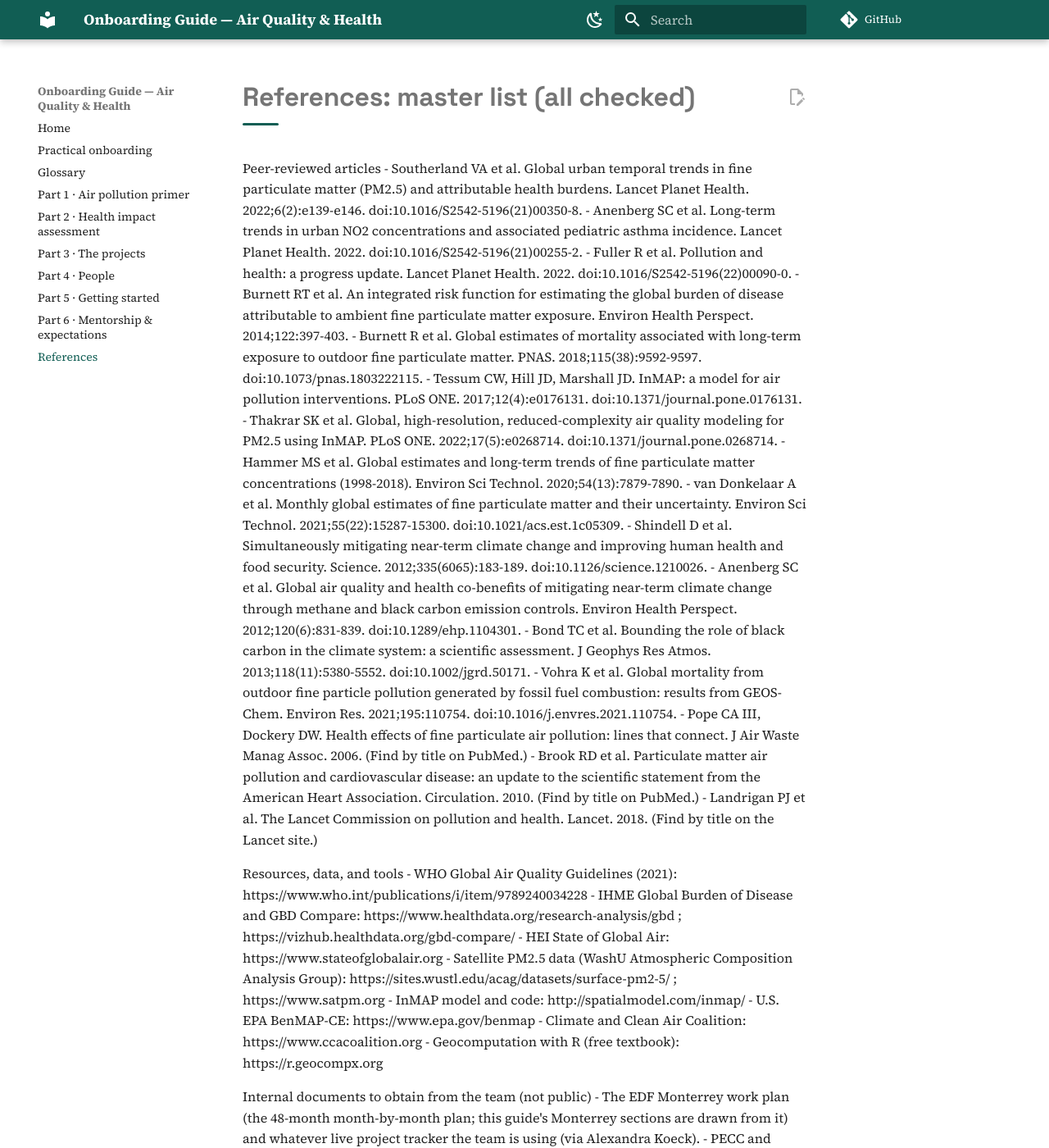
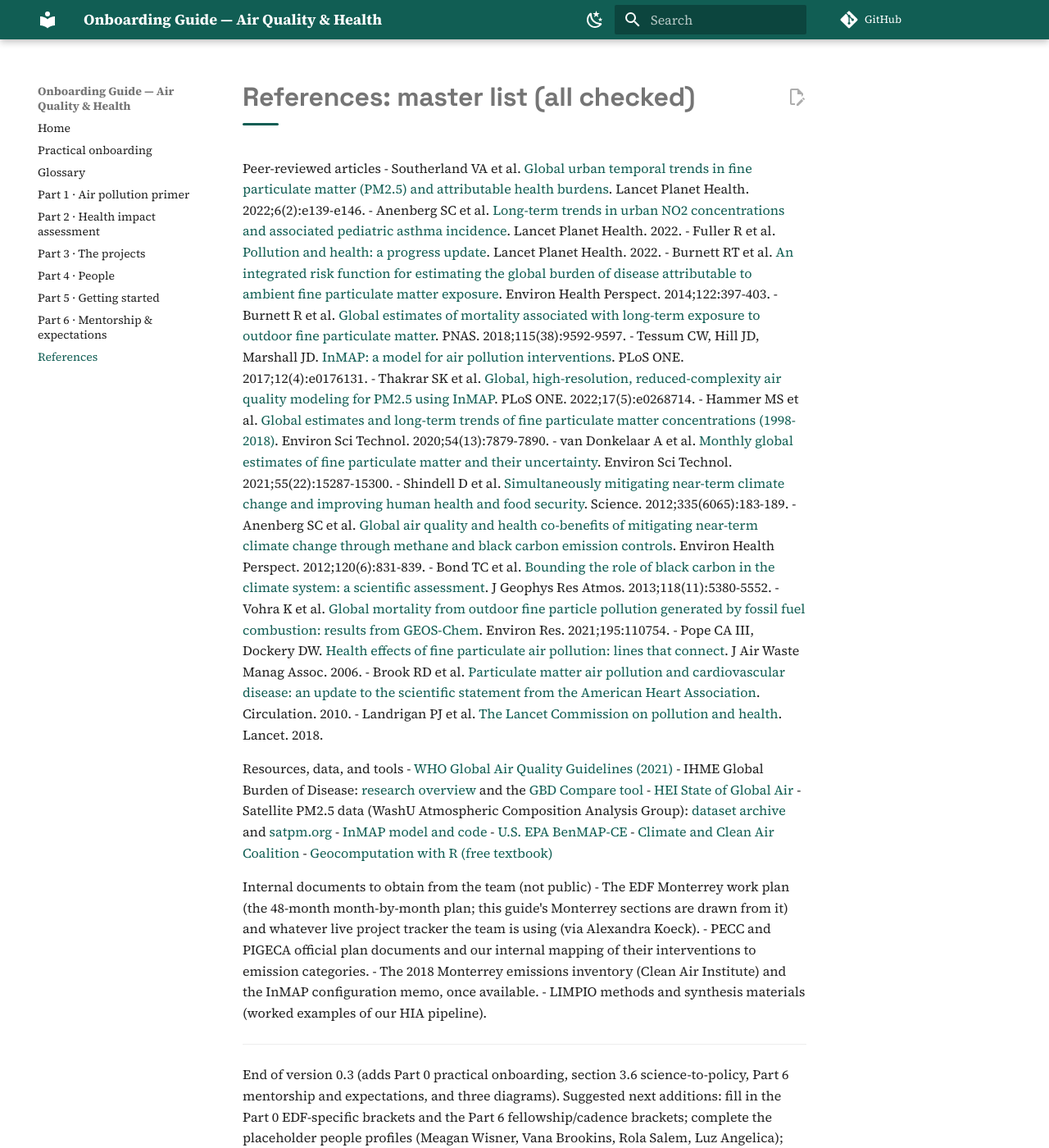
Before and after one commit to vtinney/mh-onboarding-site, an MkDocs documentation site: the page built from docs/references.md, in a window 1280 px wide and 1400 px high. Shown: the whole window at 82% size. Built offline with MkDocs 1.6.1 and Material for MkDocs 9.7.7, drawn with Linux system fonts in a browser that asks for light colours; comment, search, counter and statistics services are not loaded.

Commit message:
Convert all references and resources to clickable links

```diff
--- a/docs/hia.md
+++ b/docs/hia.md
@@ -110,20 +110,20 @@ The methodological tools, finally, are milestones in their own right: BenMAP (EP
 ## 2.6 Vetted reading list for Part 2
 
 Concentration-response functions
-- Burnett RT and colleagues. "An integrated risk function for estimating the global burden of disease attributable to ambient fine particulate matter exposure." Environmental Health Perspectives, 2014;122:397-403. (The IER function.) Find by title on PubMed / EHP.
-- Burnett R and colleagues. "Global estimates of mortality associated with long-term exposure to outdoor fine particulate matter." Proceedings of the National Academy of Sciences, 2018;115(38):9592-9597. doi:10.1073/pnas.1803222115. https://www.pnas.org/doi/10.1073/pnas.1803222115 (The GEMM.)
+- Burnett RT and colleagues. "[An integrated risk function for estimating the global burden of disease attributable to ambient fine particulate matter exposure](https://pubmed.ncbi.nlm.nih.gov/?term=An+integrated+risk+function+for+estimating+the+global+burden+of+disease+attributable+to+ambient+fine+particulate+matter+exposure)." Environmental Health Perspectives, 2014;122:397-403. (The IER function.)
+- Burnett R and colleagues. "[Global estimates of mortality associated with long-term exposure to outdoor fine particulate matter](https://www.pnas.org/doi/10.1073/pnas.1803222115)." Proceedings of the National Academy of Sciences, 2018;115(38):9592-9597. (The GEMM.)
 
 Atmospheric and intervention modeling
-- Tessum CW, Hill JD, Marshall JD. "InMAP: a model for air pollution interventions." PLoS ONE, 2017;12(4):e0176131. doi:10.1371/journal.pone.0176131. https://doi.org/10.1371/journal.pone.0176131 (Open access. Our modeling engine; by our subcontractor's group.)
-- Thakrar SK and colleagues. "Global, high-resolution, reduced-complexity air quality modeling for PM2.5 using InMAP." PLoS ONE, 2022;17(5):e0268714. doi:10.1371/journal.pone.0268714. https://doi.org/10.1371/journal.pone.0268714 (Open access. The global version of InMAP.)
-- InMAP model home and code: http://spatialmodel.com/inmap/ and the InMAP GitHub repository.
+- Tessum CW, Hill JD, Marshall JD. "[InMAP: a model for air pollution interventions](https://doi.org/10.1371/journal.pone.0176131)." PLoS ONE, 2017;12(4):e0176131. (Open access. Our modeling engine; by our subcontractor's group.)
+- Thakrar SK and colleagues. "[Global, high-resolution, reduced-complexity air quality modeling for PM2.5 using InMAP](https://doi.org/10.1371/journal.pone.0268714)." PLoS ONE, 2022;17(5):e0268714. (Open access. The global version of InMAP.)
+- InMAP model home and code: [spatialmodel.com/inmap](http://spatialmodel.com/inmap/) and the [InMAP GitHub repository](https://github.com/spatialmodel/inmap).
 
 Satellite-derived exposure
-- Hammer MS and colleagues. "Global estimates and long-term trends of fine particulate matter concentrations (1998-2018)." Environmental Science and Technology, 2020;54(13):7879-7890. Find by title on the ACS site (pubs.acs.org). (DOI intentionally omitted here pending verification, the volume, issue, and pages are correct.)
-- van Donkelaar A and colleagues. "Monthly global estimates of fine particulate matter and their uncertainty." Environmental Science and Technology, 2021;55(22):15287-15300. doi:10.1021/acs.est.1c05309. https://pubs.acs.org/doi/10.1021/acs.est.1c05309
-- Satellite PM2.5 data archive (Atmospheric Composition Analysis Group, Washington University in St. Louis): https://sites.wustl.edu/acag/datasets/surface-pm2-5/ and https://www.satpm.org
+- Hammer MS and colleagues. "[Global estimates and long-term trends of fine particulate matter concentrations (1998-2018)](https://pubmed.ncbi.nlm.nih.gov/?term=Global+estimates+and+long-term+trends+of+fine+particulate+matter+concentrations)." Environmental Science and Technology, 2020;54(13):7879-7890. (DOI intentionally omitted here pending verification; the volume, issue, and pages are correct.)
+- van Donkelaar A and colleagues. "[Monthly global estimates of fine particulate matter and their uncertainty](https://pubs.acs.org/doi/10.1021/acs.est.1c05309)." Environmental Science and Technology, 2021;55(22):15287-15300.
+- Satellite PM2.5 data archive (Atmospheric Composition Analysis Group, Washington University in St. Louis): [dataset archive](https://sites.wustl.edu/acag/datasets/surface-pm2-5/) and [satpm.org](https://www.satpm.org).
 
 Tools and data for running HIAs
-- U.S. EPA BenMAP-CE: https://www.epa.gov/benmap
-- IHME Global Burden of Disease and GBD Compare: https://www.healthdata.org/research-analysis/gbd and https://vizhub.healthdata.org/gbd-compare/
-- Health Effects Institute, State of Global Air: https://www.stateofglobalair.org
+- [U.S. EPA BenMAP-CE](https://www.epa.gov/benmap)
+- IHME Global Burden of Disease and GBD Compare: [research overview](https://www.healthdata.org/research-analysis/gbd) and [GBD Compare](https://vizhub.healthdata.org/gbd-compare/)
+- [Health Effects Institute, State of Global Air](https://www.stateofglobalair.org)
--- a/docs/primer.md
+++ b/docs/primer.md
@@ -74,24 +74,24 @@ A caution on framing. The co-benefits story is genuinely strong, but it is not f
 These have been checked for accuracy. Links go to the publisher or to PubMed. Open-access where possible is noted. Start with the ones marked "start here."
 
 Foundations and synthesis
-- Pope CA III and Dockery DW. "Health effects of fine particulate air pollution: lines that connect." Journal of the Air and Waste Management Association, 2006. The classic narrative review tying the particulate evidence together. Find by title on PubMed. (Start here for the "why does this hurt us" story.)
-- Brook RD and colleagues. "Particulate matter air pollution and cardiovascular disease: an update to the scientific statement from the American Heart Association." Circulation, 2010. The authoritative cardiovascular synthesis. Find by title on PubMed.
-- Landrigan PJ and colleagues. "The Lancet Commission on pollution and health." The Lancet, 2018. The big-picture framing of pollution as a global health and equity problem. Find by title on the Lancet site.
-- Fuller R and colleagues. "Pollution and health: a progress update." The Lancet Planetary Health, 2022. doi:10.1016/S2542-5196(22)00090-0. https://www.thelancet.com/journals/lanplh/article/PIIS2542-5196(22)00090-0/fulltext (Open access. A copy is also in our shared Drive.)
+- Pope CA III and Dockery DW. "[Health effects of fine particulate air pollution: lines that connect](https://pubmed.ncbi.nlm.nih.gov/?term=Health+effects+of+fine+particulate+air+pollution+lines+that+connect)." Journal of the Air and Waste Management Association, 2006. The classic narrative review tying the particulate evidence together. (Start here for the "why does this hurt us" story.)
+- Brook RD and colleagues. "[Particulate matter air pollution and cardiovascular disease: an update to the scientific statement from the American Heart Association](https://pubmed.ncbi.nlm.nih.gov/?term=Particulate+matter+air+pollution+and+cardiovascular+disease+American+Heart+Association)." Circulation, 2010. The authoritative cardiovascular synthesis.
+- Landrigan PJ and colleagues. "[The Lancet Commission on pollution and health](https://pubmed.ncbi.nlm.nih.gov/?term=The+Lancet+Commission+on+pollution+and+health)." The Lancet, 2018. The big-picture framing of pollution as a global health and equity problem.
+- Fuller R and colleagues. "[Pollution and health: a progress update](https://doi.org/10.1016/S2542-5196%2822%2900090-0)." The Lancet Planetary Health, 2022. (Open access. A copy is also in our shared Drive.)
 
 Our own work (start here, these use the methods you will learn)
-- Southerland VA and colleagues. "Global urban temporal trends in fine particulate matter (PM2.5) and attributable health burdens: estimates from global datasets." The Lancet Planetary Health, 2022;6(2):e139-e146. doi:10.1016/S2542-5196(21)00350-8. https://www.thelancet.com/journals/lanplh/article/PIIS2542-5196(21)00350-8/fulltext (Open access.)
-- Anenberg SC and colleagues. "Long-term trends in urban NO2 concentrations and associated pediatric asthma incidence: estimates from global datasets." The Lancet Planetary Health, 2022. doi:10.1016/S2542-5196(21)00255-2. https://www.thelancet.com/journals/lanplh/article/PIIS2542-5196(21)00255-2/fulltext (Open access. The NO2 and childhood asthma companion to the paper above.)
+- Southerland VA and colleagues. "[Global urban temporal trends in fine particulate matter (PM2.5) and attributable health burdens: estimates from global datasets](https://doi.org/10.1016/S2542-5196%2821%2900350-8)." The Lancet Planetary Health, 2022;6(2):e139-e146. (Open access.)
+- Anenberg SC and colleagues. "[Long-term trends in urban NO2 concentrations and associated pediatric asthma incidence: estimates from global datasets](https://doi.org/10.1016/S2542-5196%2821%2900255-2)." The Lancet Planetary Health, 2022. (Open access. The NO2 and childhood asthma companion to the paper above.)
 
 Greenhouse gases, short-lived climate pollutants, and co-benefits
-- Shindell D and colleagues. "Simultaneously mitigating near-term climate change and improving human health and food security." Science, 2012;335(6065):183-189. doi:10.1126/science.1210026. https://www.science.org/doi/10.1126/science.1210026
-- Anenberg SC and colleagues. "Global air quality and health co-benefits of mitigating near-term climate change through methane and black carbon emission controls." Environmental Health Perspectives, 2012;120(6):831-839. doi:10.1289/ehp.1104301. https://ehp.niehs.nih.gov/doi/10.1289/ehp.1104301 (Open access.)
-- Bond TC and colleagues. "Bounding the role of black carbon in the climate system: a scientific assessment." Journal of Geophysical Research: Atmospheres, 2013;118(11):5380-5552. doi:10.1002/jgrd.50171. https://doi.org/10.1002/jgrd.50171 (Long, but the definitive black carbon reference. Read the abstract and skim.)
-- Vohra K and colleagues. "Global mortality from outdoor fine particle pollution generated by fossil fuel combustion: results from GEOS-Chem." Environmental Research, 2021;195:110754. doi:10.1016/j.envres.2021.110754. https://doi.org/10.1016/j.envres.2021.110754
+- Shindell D and colleagues. "[Simultaneously mitigating near-term climate change and improving human health and food security](https://doi.org/10.1126/science.1210026)." Science, 2012;335(6065):183-189.
+- Anenberg SC and colleagues. "[Global air quality and health co-benefits of mitigating near-term climate change through methane and black carbon emission controls](https://doi.org/10.1289/ehp.1104301)." Environmental Health Perspectives, 2012;120(6):831-839. (Open access.)
+- Bond TC and colleagues. "[Bounding the role of black carbon in the climate system: a scientific assessment](https://doi.org/10.1002/jgrd.50171)." Journal of Geophysical Research: Atmospheres, 2013;118(11):5380-5552. (Long, but the definitive black carbon reference. Read the abstract and skim.)
+- Vohra K and colleagues. "[Global mortality from outdoor fine particle pollution generated by fossil fuel combustion: results from GEOS-Chem](https://doi.org/10.1016/j.envres.2021.110754)." Environmental Research, 2021;195:110754.
 
 Authoritative resources and data (not journal articles, but you will use them constantly)
-- World Health Organization. "WHO global air quality guidelines: particulate matter (PM2.5 and PM10), ozone, nitrogen dioxide, sulfur dioxide and carbon monoxide." 2021. https://www.who.int/publications/i/item/9789240034228
-- Health Effects Institute. State of Global Air. https://www.stateofglobalair.org (Excellent, accessible data explorer for the global burden.)
-- Institute for Health Metrics and Evaluation. Global Burden of Disease (GBD Compare). https://www.healthdata.org/research-analysis/gbd and https://vizhub.healthdata.org/gbd-compare/
-- Climate and Clean Air Coalition. https://www.ccacoalition.org (For the SLCP policy landscape.)
-- UNEP and WMO. "Integrated Assessment of Black Carbon and Tropospheric Ozone." 2011. Find via UNEP. The report that helped launch the CCAC.
+- World Health Organization. "[WHO global air quality guidelines: particulate matter (PM2.5 and PM10), ozone, nitrogen dioxide, sulfur dioxide and carbon monoxide](https://www.who.int/publications/i/item/9789240034228)." 2021.
+- Health Effects Institute. [State of Global Air](https://www.stateofglobalair.org). (Excellent, accessible data explorer for the global burden.)
+- Institute for Health Metrics and Evaluation. Global Burden of Disease: [research overview](https://www.healthdata.org/research-analysis/gbd) and [GBD Compare](https://vizhub.healthdata.org/gbd-compare/).
+- Climate and Clean Air Coalition: [ccacoalition.org](https://www.ccacoalition.org). (For the SLCP policy landscape.)
+- UNEP and WMO. "[Integrated Assessment of Black Carbon and Tropospheric Ozone](https://www.google.com/search?q=UNEP+WMO+Integrated+Assessment+of+Black+Carbon+and+Tropospheric+Ozone+2011)." 2011. The report that helped launch the CCAC.
--- a/docs/references.md
+++ b/docs/references.md
@@ -1,32 +1,32 @@
 # References: master list (all checked)
 
 Peer-reviewed articles
-- Southerland VA et al. Global urban temporal trends in fine particulate matter (PM2.5) and attributable health burdens. Lancet Planet Health. 2022;6(2):e139-e146. doi:10.1016/S2542-5196(21)00350-8.
-- Anenberg SC et al. Long-term trends in urban NO2 concentrations and associated pediatric asthma incidence. Lancet Planet Health. 2022. doi:10.1016/S2542-5196(21)00255-2.
-- Fuller R et al. Pollution and health: a progress update. Lancet Planet Health. 2022. doi:10.1016/S2542-5196(22)00090-0.
-- Burnett RT et al. An integrated risk function for estimating the global burden of disease attributable to ambient fine particulate matter exposure. Environ Health Perspect. 2014;122:397-403.
-- Burnett R et al. Global estimates of mortality associated with long-term exposure to outdoor fine particulate matter. PNAS. 2018;115(38):9592-9597. doi:10.1073/pnas.1803222115.
-- Tessum CW, Hill JD, Marshall JD. InMAP: a model for air pollution interventions. PLoS ONE. 2017;12(4):e0176131. doi:10.1371/journal.pone.0176131.
-- Thakrar SK et al. Global, high-resolution, reduced-complexity air quality modeling for PM2.5 using InMAP. PLoS ONE. 2022;17(5):e0268714. doi:10.1371/journal.pone.0268714.
-- Hammer MS et al. Global estimates and long-term trends of fine particulate matter concentrations (1998-2018). Environ Sci Technol. 2020;54(13):7879-7890.
-- van Donkelaar A et al. Monthly global estimates of fine particulate matter and their uncertainty. Environ Sci Technol. 2021;55(22):15287-15300. doi:10.1021/acs.est.1c05309.
-- Shindell D et al. Simultaneously mitigating near-term climate change and improving human health and food security. Science. 2012;335(6065):183-189. doi:10.1126/science.1210026.
-- Anenberg SC et al. Global air quality and health co-benefits of mitigating near-term climate change through methane and black carbon emission controls. Environ Health Perspect. 2012;120(6):831-839. doi:10.1289/ehp.1104301.
-- Bond TC et al. Bounding the role of black carbon in the climate system: a scientific assessment. J Geophys Res Atmos. 2013;118(11):5380-5552. doi:10.1002/jgrd.50171.
-- Vohra K et al. Global mortality from outdoor fine particle pollution generated by fossil fuel combustion: results from GEOS-Chem. Environ Res. 2021;195:110754. doi:10.1016/j.envres.2021.110754.
-- Pope CA III, Dockery DW. Health effects of fine particulate air pollution: lines that connect. J Air Waste Manag Assoc. 2006. (Find by title on PubMed.)
-- Brook RD et al. Particulate matter air pollution and cardiovascular disease: an update to the scientific statement from the American Heart Association. Circulation. 2010. (Find by title on PubMed.)
-- Landrigan PJ et al. The Lancet Commission on pollution and health. Lancet. 2018. (Find by title on the Lancet site.)
+- Southerland VA et al. [Global urban temporal trends in fine particulate matter (PM2.5) and attributable health burdens](https://doi.org/10.1016/S2542-5196%2821%2900350-8). Lancet Planet Health. 2022;6(2):e139-e146.
+- Anenberg SC et al. [Long-term trends in urban NO2 concentrations and associated pediatric asthma incidence](https://doi.org/10.1016/S2542-5196%2821%2900255-2). Lancet Planet Health. 2022.
+- Fuller R et al. [Pollution and health: a progress update](https://doi.org/10.1016/S2542-5196%2822%2900090-0). Lancet Planet Health. 2022.
+- Burnett RT et al. [An integrated risk function for estimating the global burden of disease attributable to ambient fine particulate matter exposure](https://pubmed.ncbi.nlm.nih.gov/?term=An+integrated+risk+function+for+estimating+the+global+burden+of+disease+attributable+to+ambient+fine+particulate+matter+exposure). Environ Health Perspect. 2014;122:397-403.
+- Burnett R et al. [Global estimates of mortality associated with long-term exposure to outdoor fine particulate matter](https://doi.org/10.1073/pnas.1803222115). PNAS. 2018;115(38):9592-9597.
+- Tessum CW, Hill JD, Marshall JD. [InMAP: a model for air pollution interventions](https://doi.org/10.1371/journal.pone.0176131). PLoS ONE. 2017;12(4):e0176131.
+- Thakrar SK et al. [Global, high-resolution, reduced-complexity air quality modeling for PM2.5 using InMAP](https://doi.org/10.1371/journal.pone.0268714). PLoS ONE. 2022;17(5):e0268714.
+- Hammer MS et al. [Global estimates and long-term trends of fine particulate matter concentrations (1998-2018)](https://pubmed.ncbi.nlm.nih.gov/?term=Global+estimates+and+long-term+trends+of+fine+particulate+matter+concentrations). Environ Sci Technol. 2020;54(13):7879-7890.
+- van Donkelaar A et al. [Monthly global estimates of fine particulate matter and their uncertainty](https://doi.org/10.1021/acs.est.1c05309). Environ Sci Technol. 2021;55(22):15287-15300.
+- Shindell D et al. [Simultaneously mitigating near-term climate change and improving human health and food security](https://doi.org/10.1126/science.1210026). Science. 2012;335(6065):183-189.
+- Anenberg SC et al. [Global air quality and health co-benefits of mitigating near-term climate change through methane and black carbon emission controls](https://doi.org/10.1289/ehp.1104301). Environ Health Perspect. 2012;120(6):831-839.
+- Bond TC et al. [Bounding the role of black carbon in the climate system: a scientific assessment](https://doi.org/10.1002/jgrd.50171). J Geophys Res Atmos. 2013;118(11):5380-5552.
+- Vohra K et al. [Global mortality from outdoor fine particle pollution generated by fossil fuel combustion: results from GEOS-Chem](https://doi.org/10.1016/j.envres.2021.110754). Environ Res. 2021;195:110754.
+- Pope CA III, Dockery DW. [Health effects of fine particulate air pollution: lines that connect](https://pubmed.ncbi.nlm.nih.gov/?term=Health+effects+of+fine+particulate+air+pollution+lines+that+connect). J Air Waste Manag Assoc. 2006.
+- Brook RD et al. [Particulate matter air pollution and cardiovascular disease: an update to the scientific statement from the American Heart Association](https://pubmed.ncbi.nlm.nih.gov/?term=Particulate+matter+air+pollution+and+cardiovascular+disease+American+Heart+Association). Circulation. 2010.
+- Landrigan PJ et al. [The Lancet Commission on pollution and health](https://pubmed.ncbi.nlm.nih.gov/?term=The+Lancet+Commission+on+pollution+and+health). Lancet. 2018.
 
 Resources, data, and tools
-- WHO Global Air Quality Guidelines (2021): https://www.who.int/publications/i/item/9789240034228
-- IHME Global Burden of Disease and GBD Compare: https://www.healthdata.org/research-analysis/gbd ; https://vizhub.healthdata.org/gbd-compare/
-- HEI State of Global Air: https://www.stateofglobalair.org
-- Satellite PM2.5 data (WashU Atmospheric Composition Analysis Group): https://sites.wustl.edu/acag/datasets/surface-pm2-5/ ; https://www.satpm.org
-- InMAP model and code: http://spatialmodel.com/inmap/
-- U.S. EPA BenMAP-CE: https://www.epa.gov/benmap
-- Climate and Clean Air Coalition: https://www.ccacoalition.org
-- Geocomputation with R (free textbook): https://r.geocompx.org
+- [WHO Global Air Quality Guidelines (2021)](https://www.who.int/publications/i/item/9789240034228)
+- IHME Global Burden of Disease: [research overview](https://www.healthdata.org/research-analysis/gbd) and the [GBD Compare tool](https://vizhub.healthdata.org/gbd-compare/)
+- [HEI State of Global Air](https://www.stateofglobalair.org)
+- Satellite PM2.5 data (WashU Atmospheric Composition Analysis Group): [dataset archive](https://sites.wustl.edu/acag/datasets/surface-pm2-5/) and [satpm.org](https://www.satpm.org)
+- [InMAP model and code](http://spatialmodel.com/inmap/)
+- [U.S. EPA BenMAP-CE](https://www.epa.gov/benmap)
+- [Climate and Clean Air Coalition](https://www.ccacoalition.org)
+- [Geocomputation with R (free textbook)](https://r.geocompx.org)
 
 Internal documents to obtain from the team (not public)
 - The EDF Monterrey work plan (the 48-month month-by-month plan; this guide's Monterrey sections are drawn from it) and whatever live project tracker the team is using (via Alexandra Koeck).
```
Also changed, not shown: docs/projects.md (+1 -1 lines).
